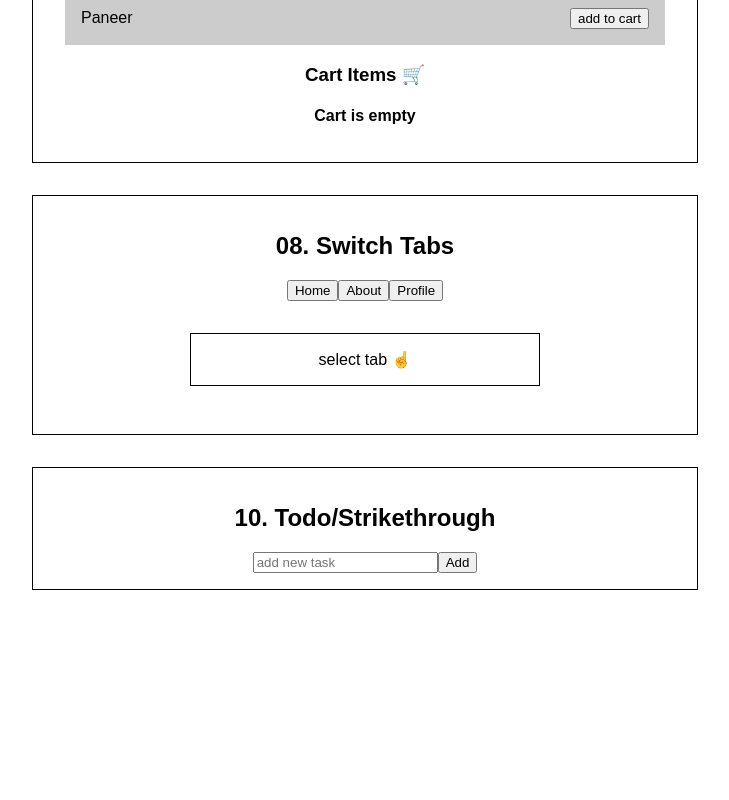
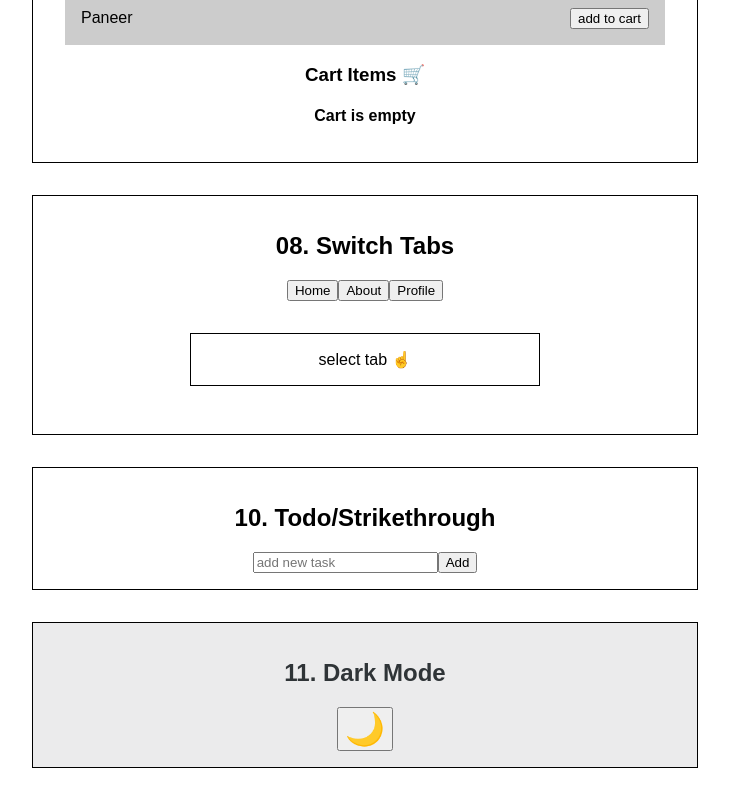
Before and after one commit to SK02K1/REACT-Playground, a React (Create React App) app: page / in a window 1280 px wide. Shown: the part 1681-2481 px from the top of the page, without its empty margins (275-1004 px from the left). Before the commit the page ends 2303 px from the top, so only its background shows below. Built offline with nearby package versions, Linux system fonts and the light colour scheme.

Commit message:
add: ex11 solution added toggle dark/light mode component

```diff
--- a/src/App.jsx
+++ b/src/App.jsx
@@ -1,5 +1,6 @@
 import { AddToCart } from "./components/AddToCart";
 import { ConfirmPass } from "./components/ConfirmPass";
+import { DarkMode } from "./components/DarkMode";
 import { DisableSubmit } from "./components/DisableSubmit";
 import { Figma } from "./components/Figma";
 import { SwitchTabs } from "./components/SwitchTabs";
@@ -19,6 +20,7 @@ export default function App() {
       <AddToCart />
       <SwitchTabs />
       <Todo />
+      <DarkMode />
     </div>
   );
 }
--- /dev/null
+++ b/src/components/DarkMode.jsx
@@ -0,0 +1,22 @@
+import { useState } from "react";
+
+const darkTheme = { backgroundColor: "#2f3437", color: "#ebebec" };
+const lightTheme = { backgroundColor: "#ebebec", color: "#2f3437" };
+
+export const DarkMode = () => {
+  const [isDarkModeEnabled, setIsDarkModeEnabled] = useState(false);
+  return (
+    <div
+      className="container"
+      style={isDarkModeEnabled ? darkTheme : lightTheme}
+    >
+      <h2>11. Dark Mode</h2>
+      <button
+        style={{ fontSize: "2rem" }}
+        onClick={() => setIsDarkModeEnabled(!isDarkModeEnabled)}
+      >
+        {isDarkModeEnabled ? "☀️" : "🌙"}
+      </button>
+    </div>
+  );
+};
```
